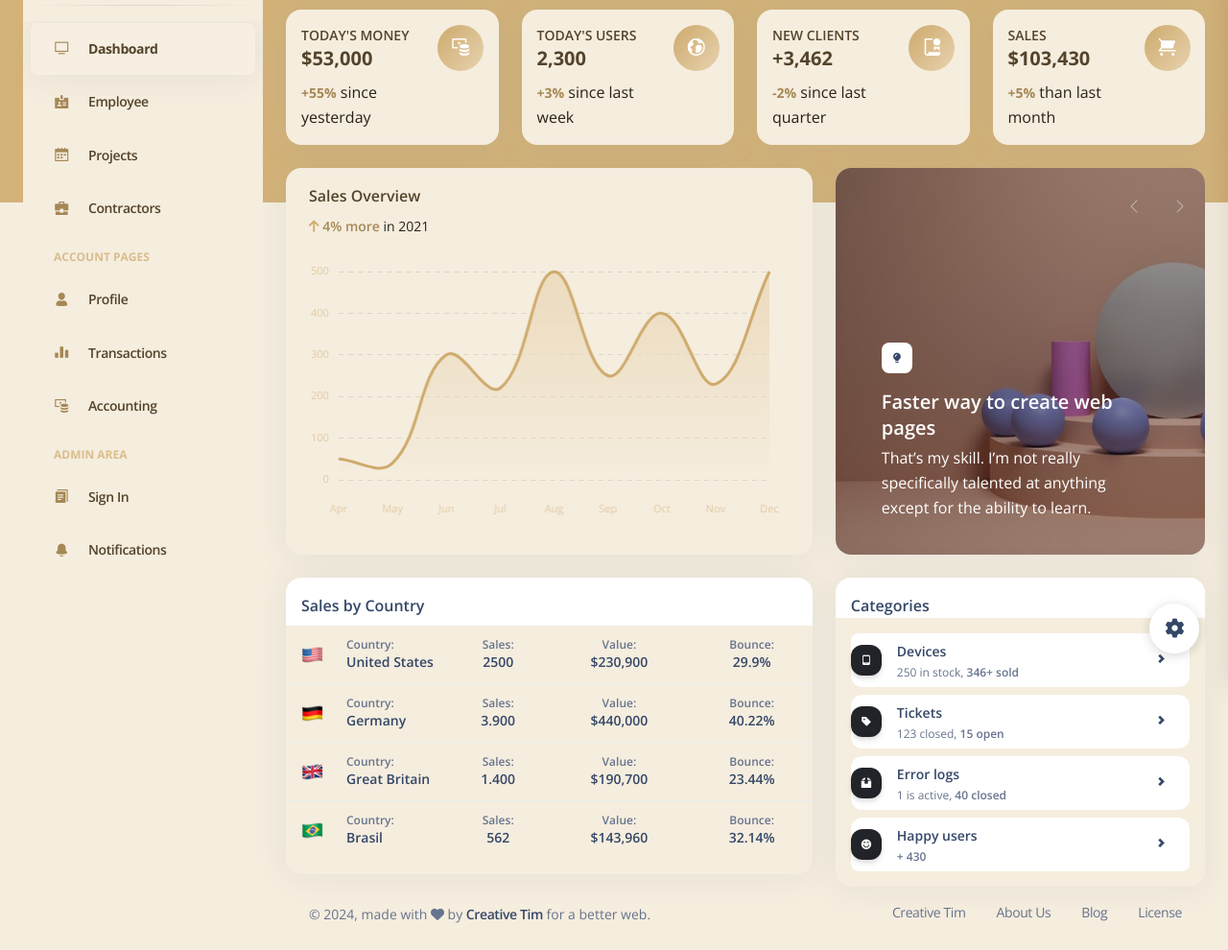
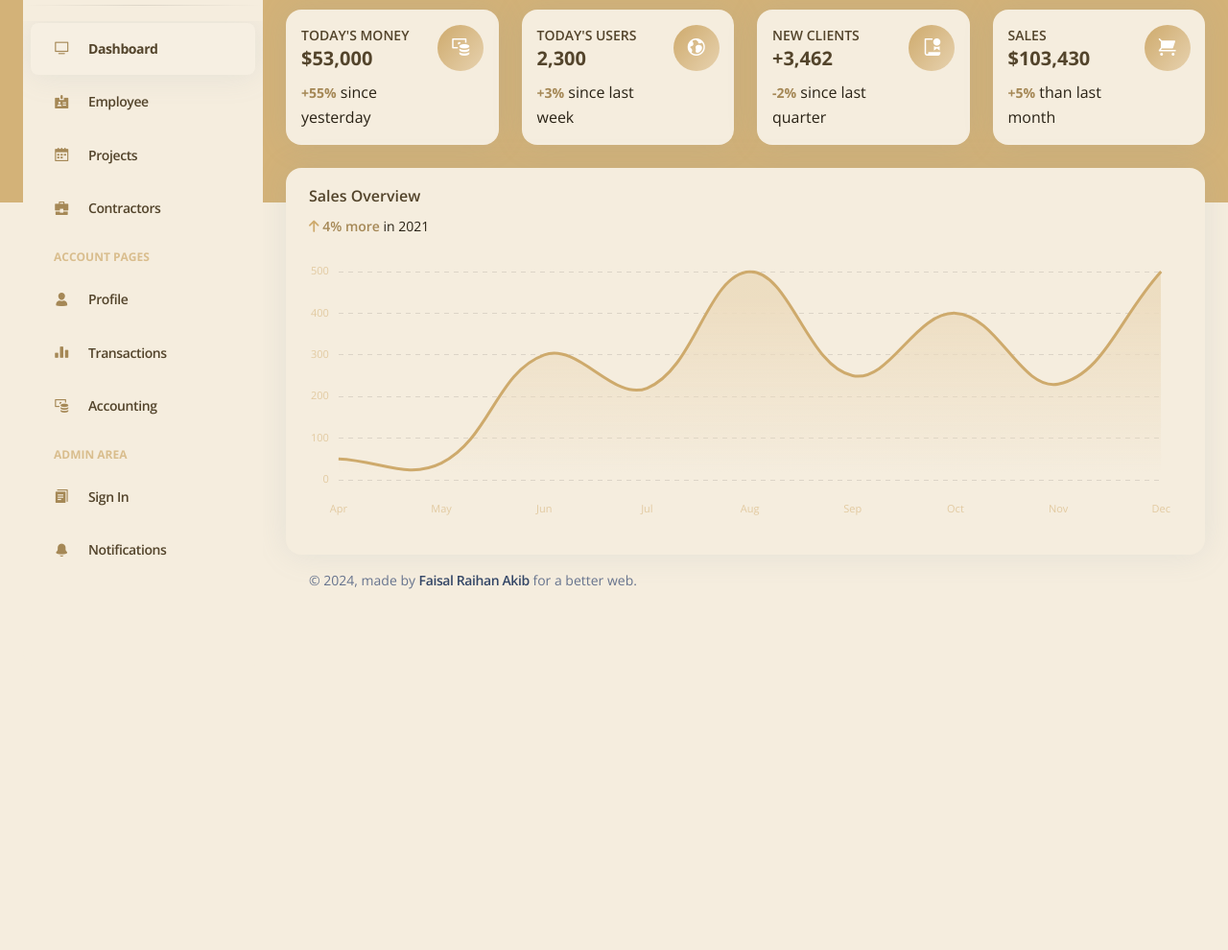
Before and after one commit to Rayyane/cms, a website: page index.html in a window 1280 px wide. Shown: the part 89-1079 px from the top of the page at 96% size. After the commit the page ends 800 px from the top, so only its background shows below. Drawn offline with nearby package versions, Linux system fonts and the light colour scheme.

Commit message:
removed tables

```diff
--- a/index.html
+++ b/index.html
@@ -382,7 +382,7 @@
         </div>
       </div>
       <div class="row mt-4">
-        <div class="col-lg-7 mb-lg-0 mb-4">
+        <div class="col-lg-12 mb-lg-0 mb-4">
           <div class="card z-index-2 h-100">
             <div class="card-header pb-0 pt-3 bg-transparent">
               <h6 class="text-capitalize text-beige-700">Sales overview</h6>
@@ -398,7 +398,74 @@
             </div>
           </div>
         </div>
-        <div class="col-lg-5">
+        <!-- <div class="col-lg-5">
+          <div class="card">
+            <div class="card-header pb-0 p-3">
+              <h6 class="mb-0">Categories</h6>
+            </div>
+            <div class="card-body p-3">
+              <ul class="list-group">
+                <li class="list-group-item border-0 d-flex justify-content-between ps-0 mb-2 border-radius-lg">
+                  <div class="d-flex align-items-center">
+                    <div class="icon icon-shape icon-sm me-3 bg-gradient-dark shadow text-center">
+                      <i class="ni ni-mobile-button text-white opacity-10"></i>
+                    </div>
+                    <div class="d-flex flex-column">
+                      <h6 class="mb-1 text-dark text-sm">Devices</h6>
+                      <span class="text-xs">250 in stock, <span class="font-weight-bold">346+ sold</span></span>
+                    </div>
+                  </div>
+                  <div class="d-flex">
+                    <button class="btn btn-link btn-icon-only btn-rounded btn-sm text-dark icon-move-right my-auto"><i class="ni ni-bold-right" aria-hidden="true"></i></button>
+                  </div>
+                </li>
+                <li class="list-group-item border-0 d-flex justify-content-between ps-0 mb-2 border-radius-lg">
+                  <div class="d-flex align-items-center">
+                    <div class="icon icon-shape icon-sm me-3 bg-gradient-dark shadow text-center">
+                      <i class="ni ni-tag text-white opacity-10"></i>
+                    </div>
+                    <div class="d-flex flex-column">
+                      <h6 class="mb-1 text-dark text-sm">Tickets</h6>
+                      <span class="text-xs">123 closed, <span class="font-weight-bold">15 open</span></span>
+                    </div>
+                  </div>
+                  <div class="d-flex">
+                    <button class="btn btn-link btn-icon-only btn-rounded btn-sm text-dark icon-move-right my-auto"><i class="ni ni-bold-right" aria-hidden="true"></i></button>
+                  </div>
+                </li>
+                <li class="list-group-item border-0 d-flex justify-content-between ps-0 mb-2 border-radius-lg">
+                  <div class="d-flex align-items-center">
+                    <div class="icon icon-shape icon-sm me-3 bg-gradient-dark shadow text-center">
+                      <i class="ni ni-box-2 text-white opacity-10"></i>
+                    </div>
+                    <div class="d-flex flex-column">
+                      <h6 class="mb-1 text-dark text-sm">Error logs</h6>
+                      <span class="text-xs">1 is active, <span class="font-weight-bold">40 closed</span></span>
+                    </div>
+                  </div>
+                  <div class="d-flex">
+                    <button class="btn btn-link btn-icon-only btn-rounded btn-sm text-dark icon-move-right my-auto"><i class="ni ni-bold-right" aria-hidden="true"></i></button>
+                  </div>
+                </li>
+                <li class="list-group-item border-0 d-flex justify-content-between ps-0 border-radius-lg">
+                  <div class="d-flex align-items-center">
+                    <div class="icon icon-shape icon-sm me-3 bg-gradient-dark shadow text-center">
+                      <i class="ni ni-satisfied text-white opacity-10"></i>
+                    </div>
+                    <div class="d-flex flex-column">
+                      <h6 class="mb-1 text-dark text-sm">Happy users</h6>
+                      <span class="text-xs font-weight-bold">+ 430</span>
+                    </div>
+                  </div>
+                  <div class="d-flex">
+                    <button class="btn btn-link btn-icon-only btn-rounded btn-sm text-dark icon-move-right my-auto"><i class="ni ni-bold-right" aria-hidden="true"></i></button>
+                  </div>
+                </li>
+              </ul>
+            </div>
+          </div>
+        </div> -->
+        <!-- <div class="col-lg-5">
           <div class="card card-carousel overflow-hidden h-100 p-0">
             <div id="carouselExampleCaptions" class="carousel slide h-100" data-bs-ride="carousel">
               <div class="carousel-inner border-radius-lg h-100">
@@ -443,9 +510,9 @@
               </button>
             </div>
           </div>
-        </div>
+        </div> -->
       </div>
-      <div class="row mt-4">
+      <!-- <div class="row mt-4">
         <div class="col-lg-7 mb-lg-0 mb-4">
           <div class="card ">
             <div class="card-header pb-0 p-3">
@@ -652,21 +719,21 @@
             </div>
           </div>
         </div>
-      </div>
+      </div> -->
       <footer class="footer pt-3  ">
         <div class="container-fluid">
           <div class="row align-items-center justify-content-lg-between">
-            <div class="col-lg-6 mb-lg-0 mb-4">
+            <div class="col-lg-12 mb-lg-0 mb-4">
               <div class="copyright text-center text-sm text-muted text-lg-start">
                 © <script>
                   document.write(new Date().getFullYear())
                 </script>,
-                made with <i class="fa fa-heart"></i> by
-                <a href="https://www.creative-tim.com" class="font-weight-bold" target="_blank">Creative Tim</a>
+                made by
+                <a href="https://tealqdigital.com/" class="font-weight-bold" target="_blank">Faisal Raihan Akib</a>
                 for a better web.
               </div>
             </div>
-            <div class="col-lg-6">
+            <!-- <div class="col-lg-6">
               <ul class="nav nav-footer justify-content-center justify-content-lg-end">
                 <li class="nav-item">
                   <a href="https://www.creative-tim.com" class="nav-link text-muted" target="_blank">Creative Tim</a>
@@ -681,13 +748,13 @@
                   <a href="https://www.creative-tim.com/license" class="nav-link pe-0 text-muted" target="_blank">License</a>
                 </li>
               </ul>
-            </div>
+            </div> -->
           </div>
         </div>
       </footer>
     </div>
   </main>
-  <div class="fixed-plugin">
+  <!-- <div class="fixed-plugin">
     <a class="fixed-plugin-button text-dark position-fixed px-3 py-2">
       <i class="fa fa-cog py-2"> </i>
     </a>
@@ -702,11 +769,9 @@
             <i class="fa fa-close"></i>
           </button>
         </div>
-        <!-- End Toggle Button -->
       </div>
       <hr class="horizontal dark my-1">
       <div class="card-body pt-sm-3 pt-0 overflow-auto">
-        <!-- Sidebar Backgrounds -->
         <div>
           <h6 class="mb-0">Sidebar Colors</h6>
         </div>
@@ -720,7 +785,6 @@
             <span class="badge filter bg-gradient-danger" data-color="danger" onclick="sidebarColor(this)"></span>
           </div>
         </a>
-        <!-- Sidenav Type -->
         <div class="mt-3">
           <h6 class="mb-0">Sidenav Type</h6>
           <p class="text-sm">Choose between 2 different sidenav types.</p>
@@ -730,7 +794,6 @@
           <button class="btn bg-gradient-primary w-100 px-3 mb-2" data-class="bg-default" onclick="sidebarType(this)">Dark</button>
         </div>
         <p class="text-sm d-xl-none d-block mt-2">You can change the sidenav type just on desktop view.</p>
-        <!-- Navbar Fixed -->
         <div class="d-flex my-3">
           <h6 class="mb-0">Navbar Fixed</h6>
           <div class="form-check form-switch ps-0 ms-auto my-auto">
@@ -758,7 +821,7 @@
         </div>
       </div>
     </div>
-  </div>
+  </div> -->
   <!--   Core JS Files   -->
   <script src="./assets/js/core/popper.min.js"></script>
   <script src="./assets/js/core/bootstrap.min.js"></script>
```
